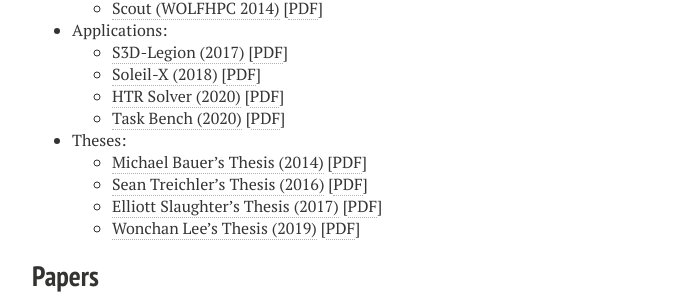
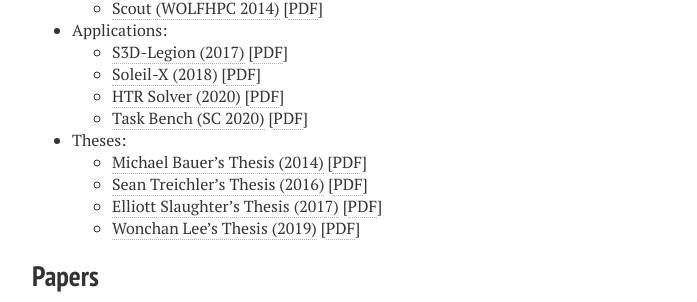
Before and after one commit to apryakhin/legion.stanford.edu, a Jekyll site: the page built from publications.md, in a window 1280 px wide and 900 px high, scrolled down 565 px. Shown: the part 153-455 px from the top of the window, without its empty margins (288-985 px from the left). Built offline with Jekyll 4.4.1, drawn with Linux system fonts in a browser that asks for light colours; nearby versions of some CDN libraries.

Commit message:
Update paper conference.

```diff
--- a/publications.md
+++ b/publications.md
@@ -34,7 +34,7 @@ title: Publications
       * [S3D-Legion (2017)](#s3d2017) \[[PDF](https://www.taylorfrancis.com/books/e/9781315277400/chapters/10.1201/b21930-12)]
       * [Soleil-X (2018)](#soleilx2018) \[[PDF](/pdfs/soleilx2018.pdf)]
       * [HTR Solver (2020)](#htr2020) \[[PDF](https://doi.org/10.1016/j.cpc.2020.107262)]
-      * [Task Bench (2020)](#taskbench2020) \[[PDF](/pdfs/taskbench2020.pdf)]
+      * [Task Bench (SC 2020)](#taskbench2020) \[[PDF](/pdfs/taskbench2020.pdf)]
   * Theses:
       * [Michael Bauer's Thesis (2014)](#bauer_thesis) \[[PDF](/pdfs/bauer_thesis.pdf)]
       * [Sean Treichler's Thesis (2016)](#treichler_thesis) \[[PDF](/pdfs/treichler_thesis.pdf)]
```
